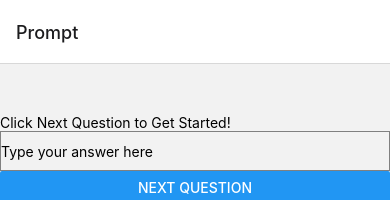
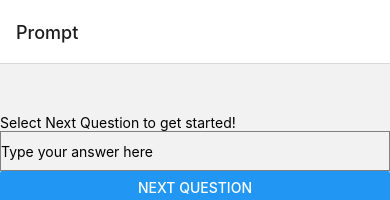
Before and after one commit to Claykunz/Project-3-, a React Native app in the folder Trivia/: screen /Prompt in a window 390 px wide. Shown: the top 200 px of the page. Built offline with nearby package versions, Linux system fonts and the light colour scheme.

Commit message:
now questions update every time Next Question is clicked

```diff
--- a/Trivia/Prompt.js
+++ b/Trivia/Prompt.js
@@ -3,16 +3,15 @@ import { StyleSheet, Text, View, FlatList, Button, TouchableOpacity, TextInput}
 
 const Prompt = ({ navigation, route }) => {
 
-  console.log(route.params)
+  //console.log(route.params)
 
-const startingDataSource = [
-    { "title": "Click Next Question to Get Started!", "releaseYear": "2003" }
-  ];
+  const [question, setQuestion] = useState("Select Next Question to get started!");
+  const [answer, setAnswer] = useState("Placeholder");
 
 
 
   function getQuestionsFromApi() {
-       const url = 'https://api.api-ninjas.com/v1/trivia?category=music';
+       const url = 'https://api.api-ninjas.com/v1/trivia?category=sportsleisure';
     const apiKey = 'f0hvSCnb7VcjgH8efDwsqw==2jwusEVUpf8gwoix';
   fetch(url, {
     method: "GET",
@@ -24,7 +23,8 @@ const startingDataSource = [
     .then((json) => {
       /* view the JSON that's returned in the server log */
       console.log(json);
-      setQuestions(questions.concat(json.questions));
+      setQuestion(json[0].question);
+      setAnswer(json[0].answer);
 
     })
     .catch((error) => {
@@ -34,19 +34,10 @@ const startingDataSource = [
 
   };
 
-  const [questions, setQuestions] = useState(startingDataSource);
-
-  useEffect(() => {
-    if(route.params) {
-      setMovies(questions.concat(route.params));
-     }
-   }, [route.params]);
-
-
 
   return (
     <View style={styles.container}>
-            <Text>{startingDataSource[0]["title"]}</Text>
+            <Text>{question}</Text>
 
             <TextInput
         style={{
```
